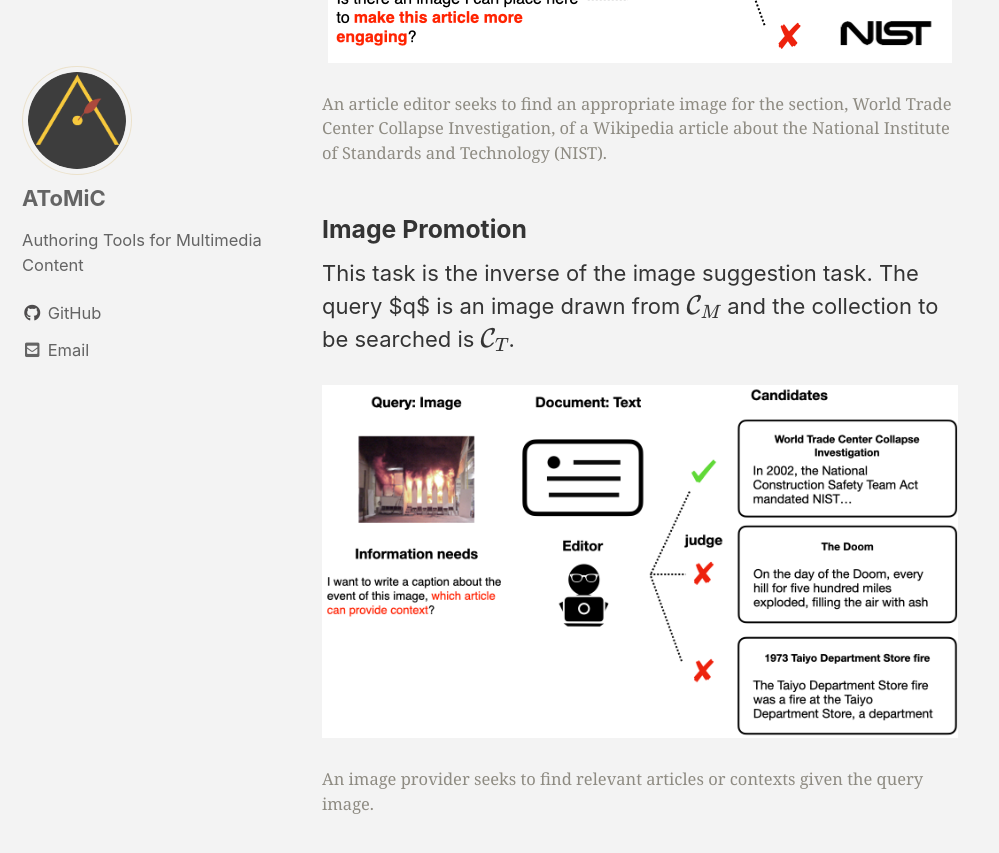
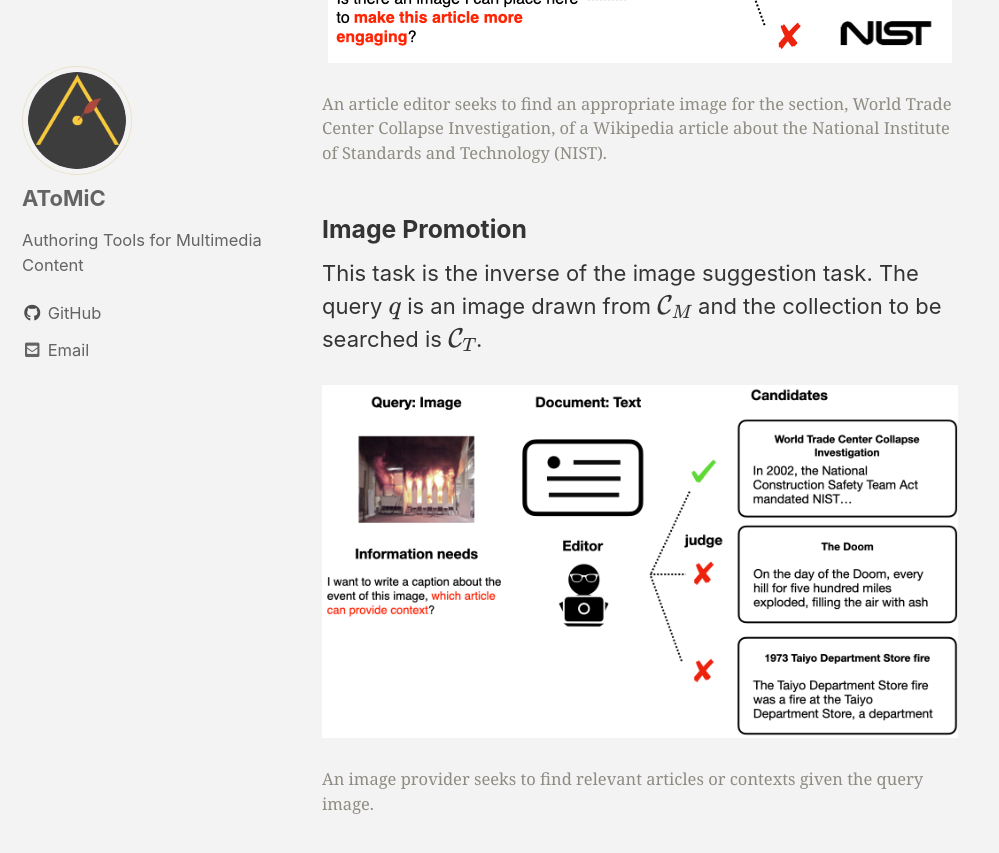
Before and after one commit to TREC-AToMiC/trec-atomic.github.io, a Jekyll site: the page built from docs/_pages/about.md, in a window 1280 px wide and 900 px high, scrolled down 1393 px. Shown: the top 853 px of the window, without its empty margins (0-999 px from the left). Built offline with Jekyll 4.4.1, drawn with Linux system fonts in a browser that asks for light colours; cached includes are drawn as plain includes; formulas are drawn with MathJax 3.

Commit message:
fix typo

```diff
--- a/docs/_pages/about.md
+++ b/docs/_pages/about.md
@@ -26,7 +26,7 @@
 
 ### Image Promotion
 This task is the inverse of the image suggestion task.
-The query $q$ is an image drawn from $$\mathcal{C}_{M}$$ and the collection to be searched is $$\mathcal{C}_{T}$$.
+The query $$q$$ is an image drawn from $$\mathcal{C}_{M}$$ and the collection to be searched is $$\mathcal{C}_{T}$$.
 
 ![Image Promotion Task](/assets/images/20221118_TREC_AToMiC_intro.021.png){: .align-center}
 <figcaption>An image provider seeks to find relevant articles or contexts given the query image.</figcaption>
```
Also changed, not shown: 1 other file.
